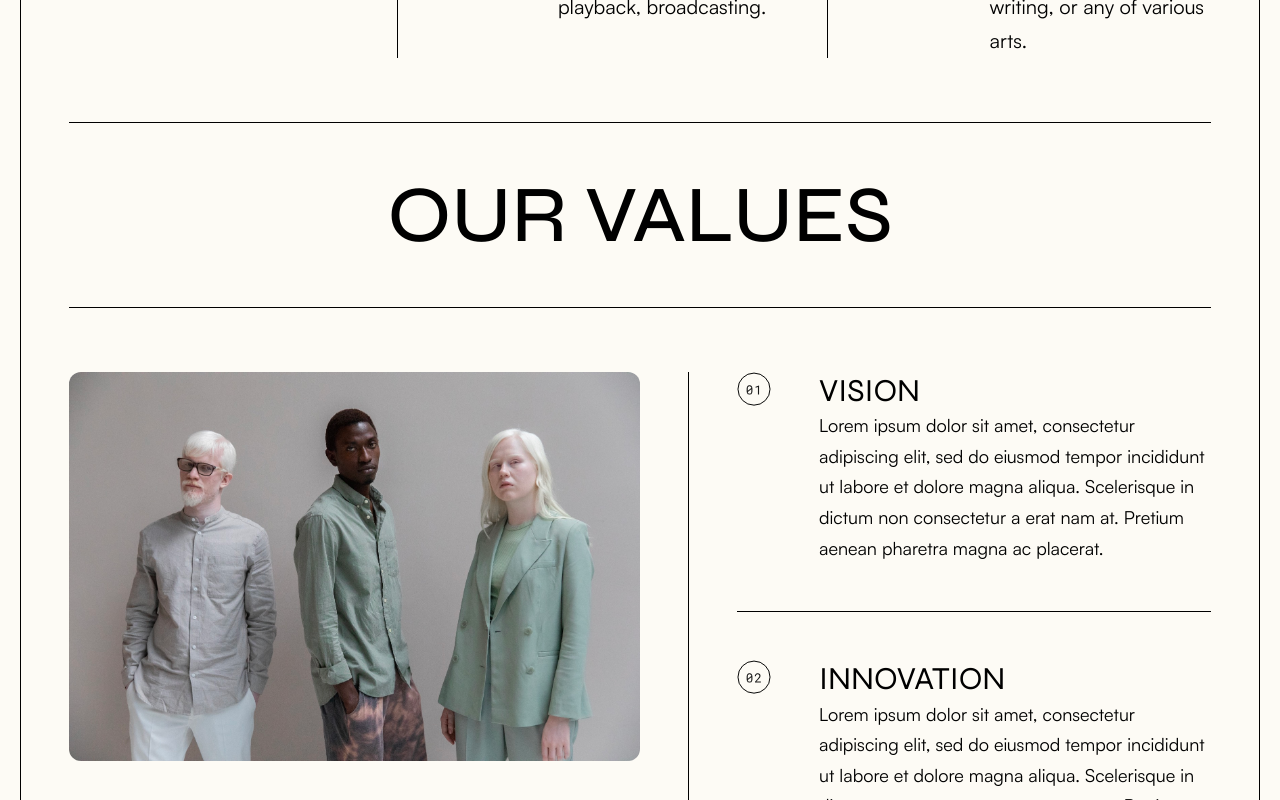
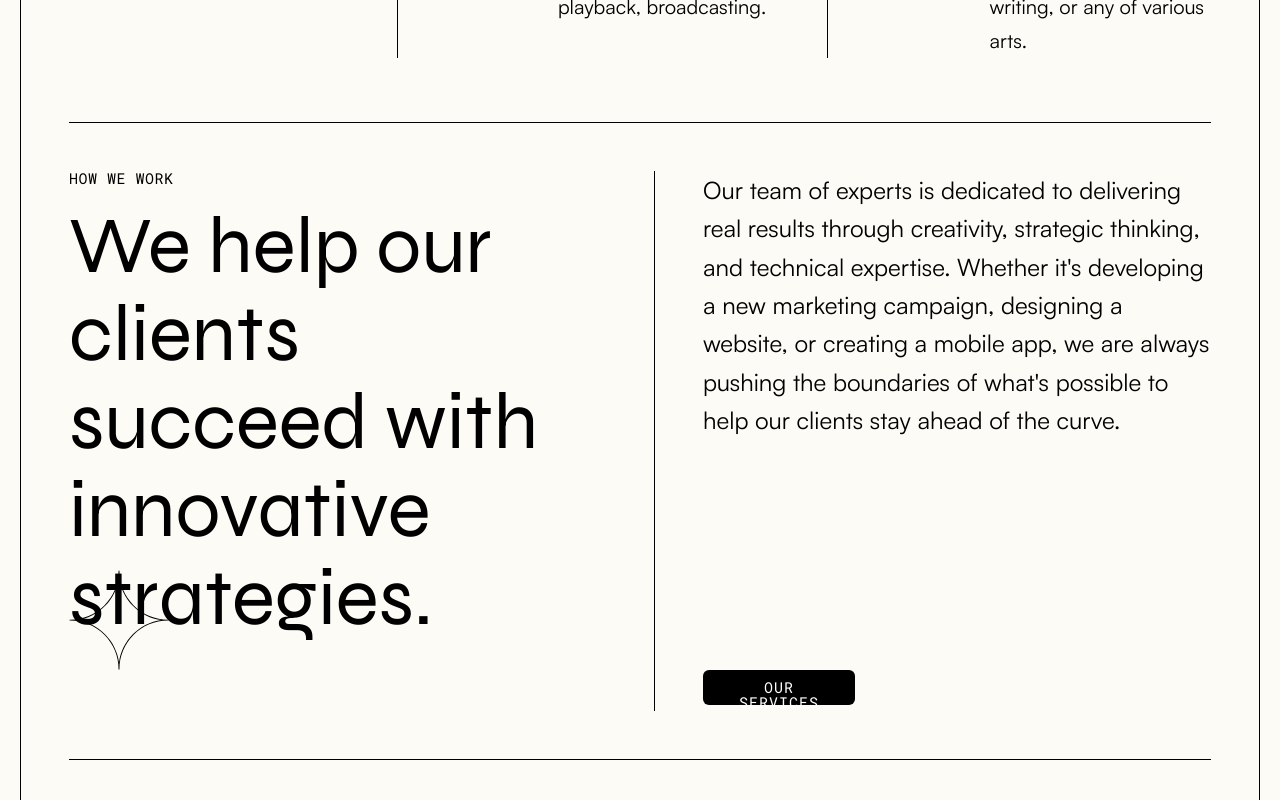
Before and after one commit to taodemy/website, a Next.js app: page / in a window 1280 px wide. Shown: the part 1520-2320 px from the top of the page. Built offline with nearby package versions, Linux system fonts and the light colour scheme.

Commit message:
basic UI

```diff
--- /dev/null
+++ b/components/general/HowWeWork.tsx
@@ -0,0 +1,46 @@
+import styles from "@/styles/HowWeWork.module.css";
+import { fontSyne, fontSatoshi, fontRobotoMono } from "@/pages/_app";
+import Button from "../base/Button";
+
+function HowWeWork() {
+  return (
+    <section className={styles.how_we_work}>
+      <div className={styles.how_we_work__title}>
+        <p
+          className={`${fontRobotoMono.className} global__text-meta ${styles.how_we_work__title_heading}`}
+        >
+          HOW WE WORK
+        </p>
+
+        <h1
+          className={`${fontSyne.className} global__heading--small ${styles.how_we_work__title_text}`}
+        >
+          We help our clients <br />
+          succeed with innovative
+          <br />
+          strategies.
+        </h1>
+
+        <img
+          src="/images/star.svg"
+          className={styles.how_we_work__icon}
+          aria-label="star_icon"
+          alt="how we work icon"
+        />
+      </div>
+      <article className={styles.how_we_work__content}>
+        <p
+          className={`${fontSatoshi.className} global__text--large ${styles.how_we_work__content_text}`}
+        >
+          Our team of experts is dedicated to delivering real results through creativity, strategic
+          thinking, and technical expertise. Whether it&#39;s developing a new marketing campaign,
+          designing a website, or creating a mobile app, we are always pushing the boundaries of
+          what&#39;s possible to help our clients stay ahead of the curve.
+        </p>
+        <Button>OUR SERVICES</Button>
+      </article>
+    </section>
+  );
+}
+
+export default HowWeWork;
--- a/pages/index.tsx
+++ b/pages/index.tsx
@@ -4,6 +4,7 @@ import WhatWeDo from "@/components/general/WhatWeDo";
 import Contact from "@/components/general/Contact";
 import Values from "@/components/general/OurValues";
 import LatestNews from "@/components/general/LatestNews";
+import HowWework from "@/components/general/HowWeWork";
 
 export default function Home() {
   return (
@@ -15,6 +16,7 @@ export default function Home() {
       <main>
         <Hero />
         <WhatWeDo />
+        <HowWework />
         <Values />
         <Contact />
         <LatestNews />
--- /dev/null
+++ b/styles/HowWeWork.module.css
@@ -0,0 +1,29 @@
+.how_we_work {
+  display: flex;
+  border-bottom: 1px solid var(--border-default);
+  justify-content: space-between;
+  padding: 48px 0px;
+}
+.how_we_work__title {
+  height: 499px;
+}
+.how_we_work__title_heading {
+  padding-bottom: 16px;
+}
+.how_we_work__title_text {
+  height: 352px;
+}
+.how_we_work__icon {
+  padding-top: 16px;
+  width: 100px;
+  height: 100px;
+  color: var(--icon-default);
+}
+.how_we_work__content {
+  border-left: 1px solid var(--border-default);
+  padding-left: 48px;
+}
+.how_we_work__content_text {
+  height: 499px;
+  width: 508px;
+}
```
Also changed, not shown: public/images/star.svg (added).
